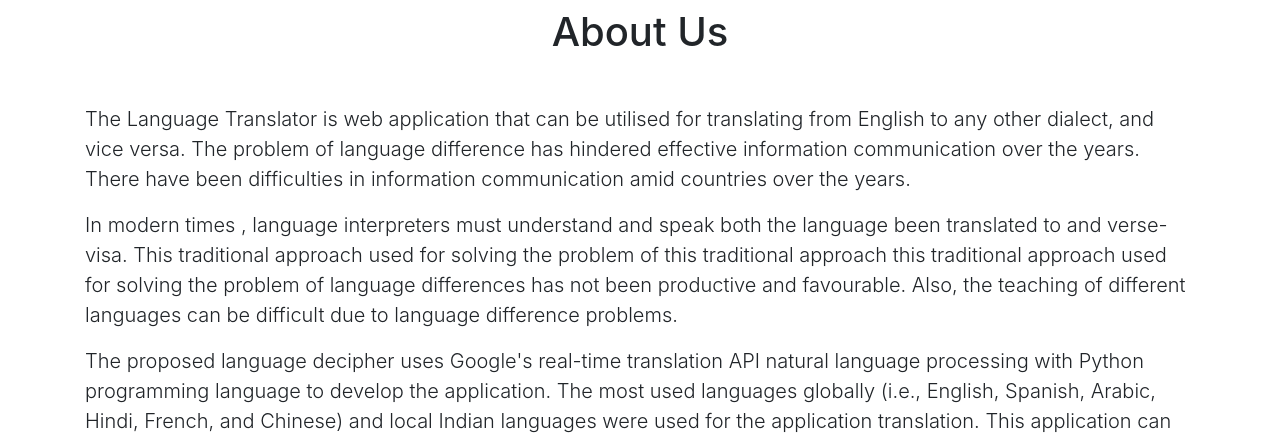
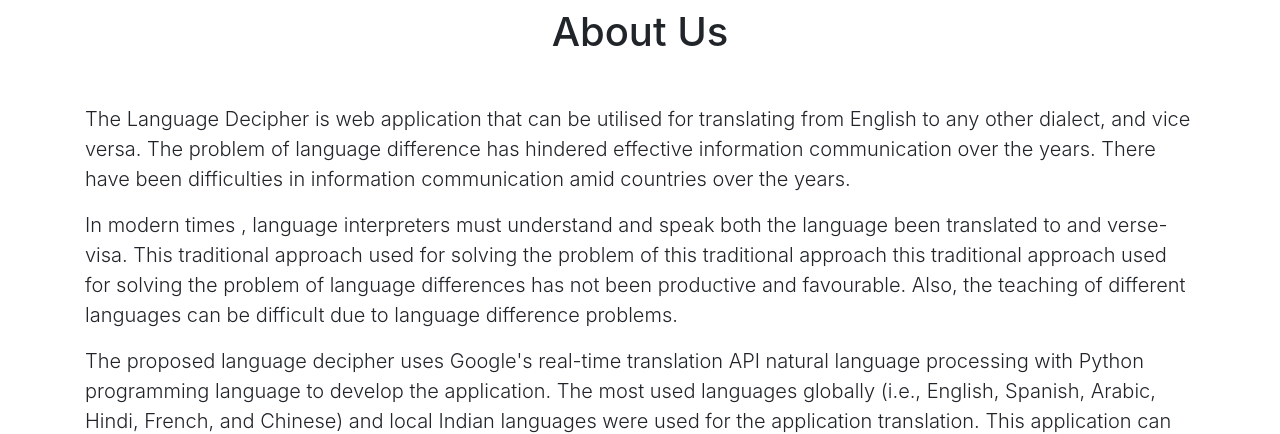
Before and after one commit to fazil-syed/Language-Translator, a Flask app: page /about-us in a window 1280 px wide. Shown: the part 68-502 px from the top of the page. Run offline with Flask 2, Linux system fonts and the light colour scheme; some libraries are stand-ins or nearby versions.

Commit message:
made some edits

```diff
--- a/website/templates/aboutus.html
+++ b/website/templates/aboutus.html
@@ -2,7 +2,7 @@
 content %}
 <h1 align="center" class="mt-2">About Us</h1>
 <p class="lead mt-5">
-    The Language Translator is web application that can be utilised for translating from English
+    The Language Decipher is web application that can be utilised for translating from English
     to any other dialect, and vice versa. The problem of language difference has hindered
     effective information communication over the years. There have been difficulties in
     information communication amid countries over the years.</p>
```
